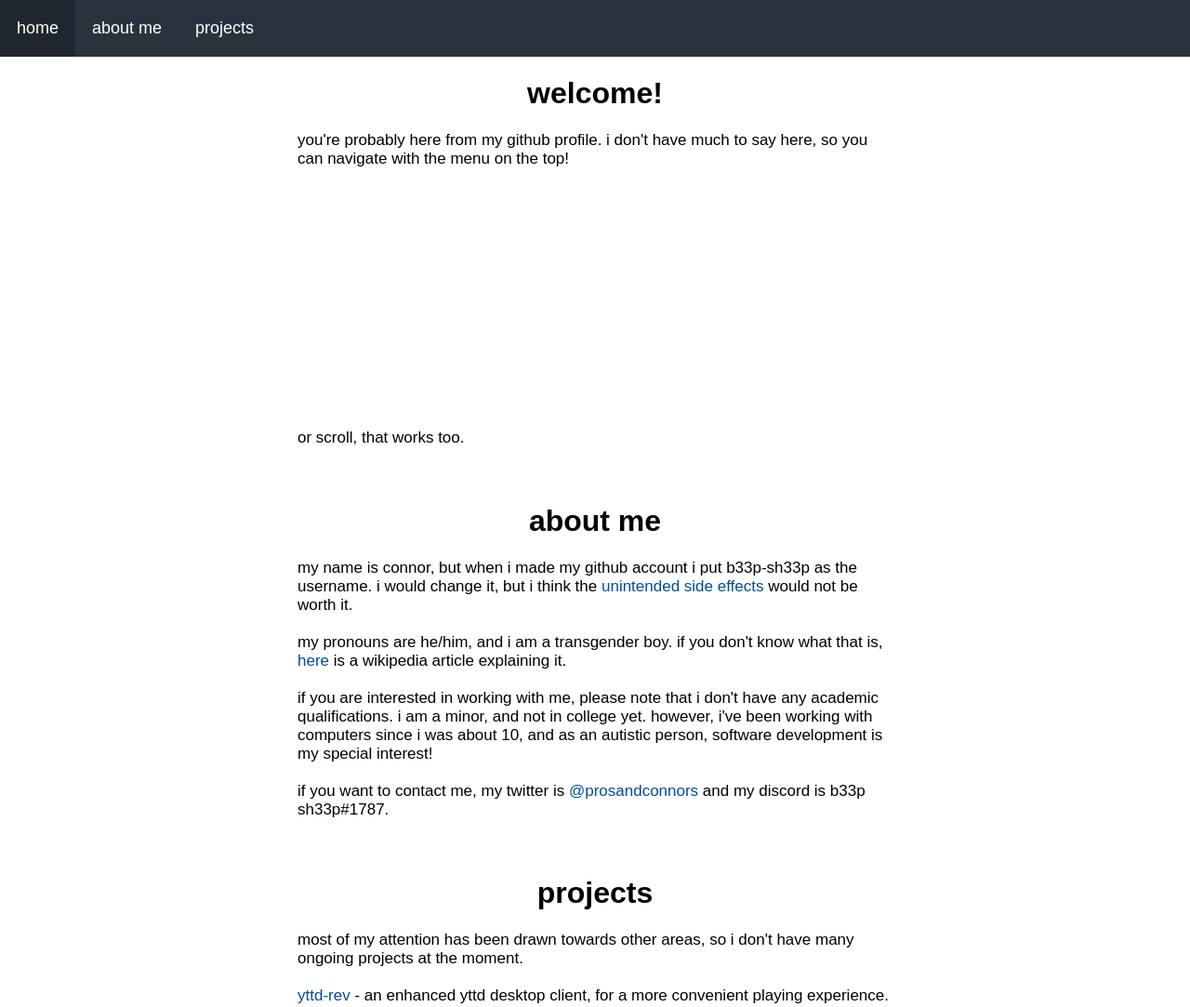
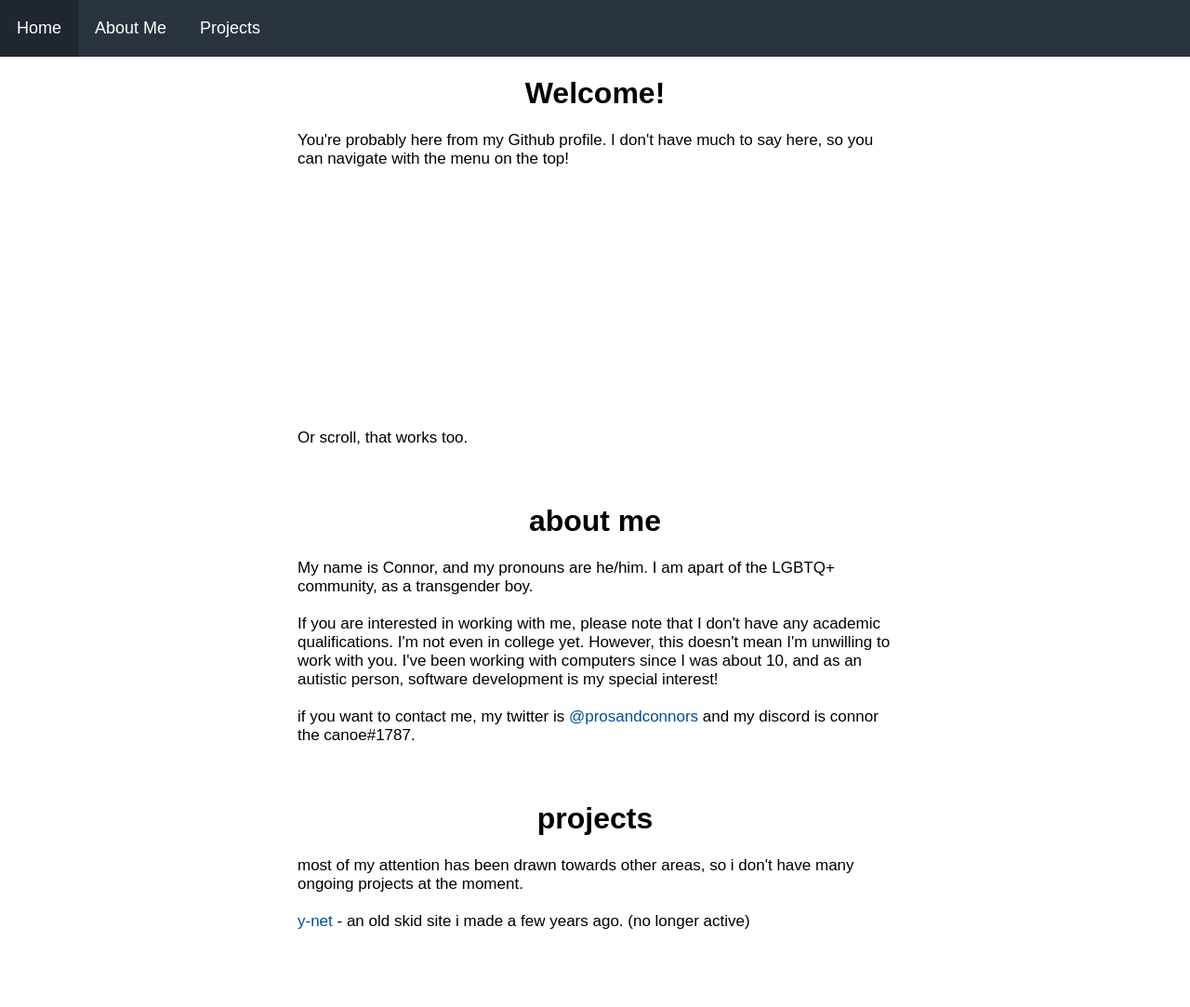
Before and after one commit to b33p-sh33p/b33p-sh33p.github.io, a plain HTML site: page index.html in a window 1280 px wide. Shown: the top 1083 px of the page at 93% size. Drawn offline with Linux system fonts and the light colour scheme.

Commit message:
Update index.html

```diff
--- a/index.html
+++ b/index.html
@@ -7,29 +7,27 @@
   </head>
   <body>
     <div class="navbar">
-      <a href="#home">home</a>
-      <a href="#about">about me</a>
-      <a href="#projects">projects</a>
+      <a href="#home">Home</a>
+      <a href="#about">About Me</a>
+      <a href="#projects">Projects</a>
     </div>
     <center>
 
-      <h1 id="home">welcome!</h1>
+      <h1 id="home">Welcome!</h1>
       <div class="pineapple">
-        you're probably here from my github profile. i don't have much to say here, so you can navigate with the menu on the top!
+        You're probably here from my Github profile. I don't have much to say here, so you can navigate with the menu on the top!
         <br><br><br><br><br><br><br><br><br><br><br><br><br><br><br>
-        or scroll, that works too.
+        Or scroll, that works too.
         <br><br><br>
       </div>
 
       <h1 id="about">about me</h1>
       <div class="pineapple">
-        my name is connor, but when i made my github account i put b33p-sh33p as the username. i would change it, but i think the <a href="https://docs.github.com/articles/what-happens-when-i-change-my-username/">unintended side effects</a> would not be worth it.
+        My name is Connor, and my pronouns are he/him. I am apart of the LGBTQ+ community, as a transgender boy.
         <br><br>
-        my pronouns are he/him, and i am a transgender boy. if you don't know what that is, <a href="https://en.wikipedia.org/wiki/Trans_man">here</a> is a wikipedia article explaining it.
+        If you are interested in working with me, please note that I don't have any academic qualifications. I'm not even in college yet. However, this doesn't mean I'm unwilling to work with you. I've been working with computers since I was about 10, and as an autistic person, software development is my special interest!
         <br><br>
-        if you are interested in working with me, please note that i don't have any academic qualifications. i am a minor, and not in college yet. however, i've been working with computers since i was about 10, and as an autistic person, software development is my special interest!
-        <br><br>
-        if you want to contact me, my twitter is <a href="https://twitter.com/prosandconnors">@prosandconnors</a> and my discord is b33p sh33p#1787.
+        if you want to contact me, my twitter is <a href="https://twitter.com/prosandconnors">@prosandconnors</a> and my discord is connor the canoe#1787.
         <br><br><br>
       </div>
 
@@ -37,7 +35,7 @@
       <div class="pineapple">
         most of my attention has been drawn towards other areas, so i don't have many ongoing projects at the moment.
         <br><br>
-        <a href="https://github.com/b33p-sh33p/yttd-rev">yttd-rev</a> - an enhanced yttd desktop client, for a more convenient playing experience.
+        <a href="https://github.com/b33p-sh33p/y-net">y-net</a> - an old skid site i made a few years ago. (no longer active)
         <br><br>
       </div>
       <br><br><br><br><br><br><br><br><br><br><br><br><br><br><br><br><br><br><br><br><br><br><br><br><br><br><br><br><br><br>
```
